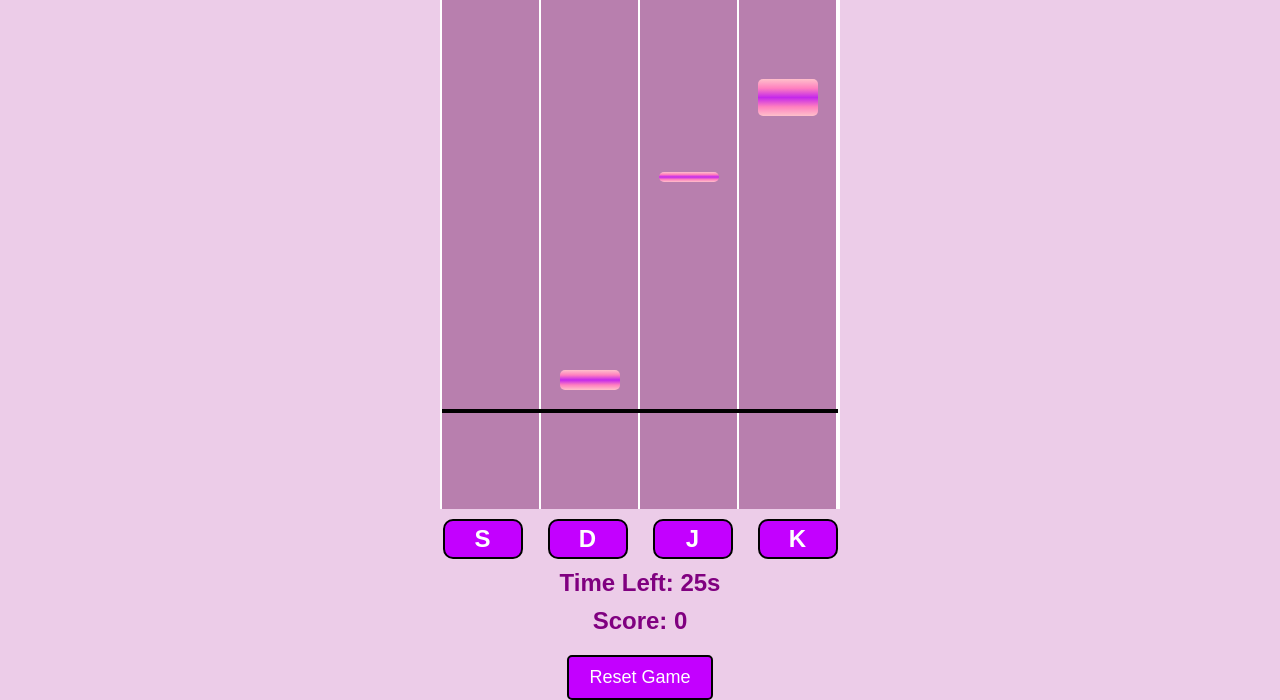
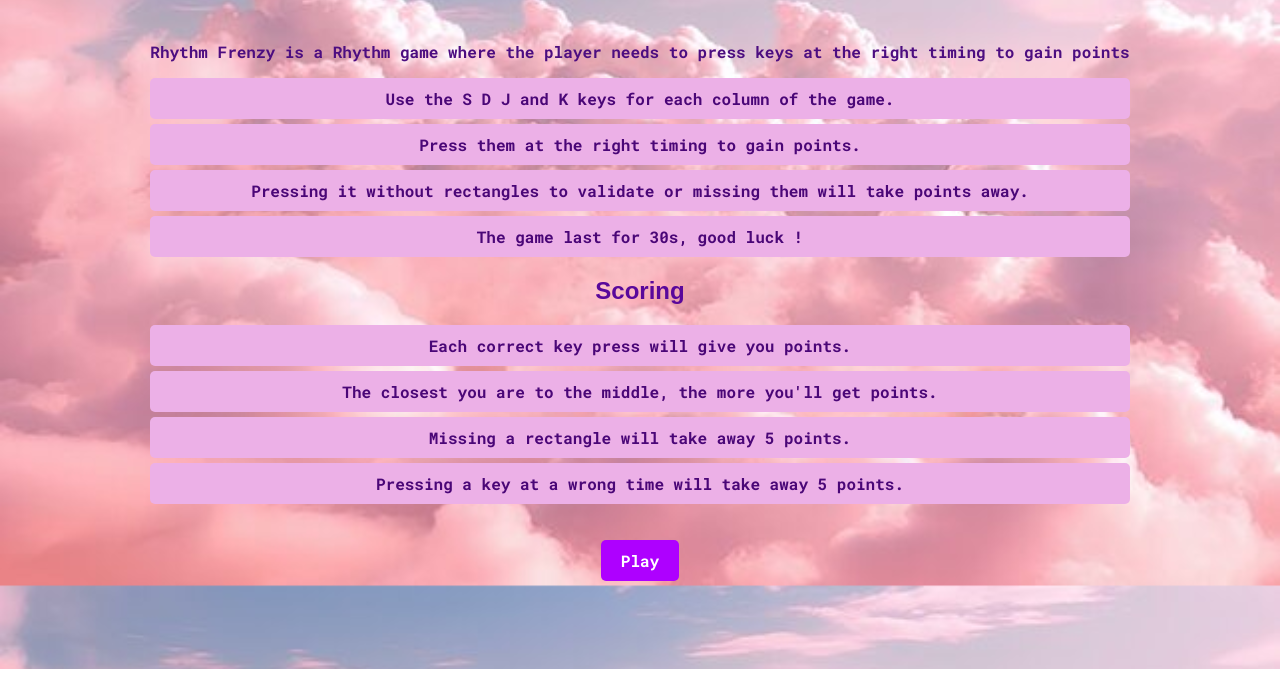
Before and after one commit to vnathael/rhythm-frenzy, a plain HTML site: page index.html in a window 1280 px wide. Shown: the part 131-831 px from the top of the page. After the commit the page ends 800 px from the top, so only its background shows below. Drawn offline with Linux system fonts and the light colour scheme; a web font is replaced by a local one.

Commit message:
added menu and home button

```diff
--- /dev/null
+++ b/gamestyle.css
@@ -0,0 +1,125 @@
+* {
+    margin: 0;
+    padding: 0;
+    box-sizing: border-box;
+    font-family: Arial, sans-serif;
+}
+
+body {
+    background-color: #eccce8;
+    color: white;
+    text-align: center;
+}
+
+#game-container {
+    position: relative;
+    width: 400px;
+    height: 80vh;
+    margin: auto;
+    display: flex;
+    border-left: 2px solid white;
+    border-right: 2px solid white;
+    background-color: rgb(184, 127, 174);
+    position: relative;
+}
+
+.column {
+    width: 25%;
+    height: 100%;
+    border-right: 2px solid white;
+    position: relative;
+    display: flex;
+    justify-content: center;
+}
+
+.column:last-child {
+    border-right: none;
+}
+
+#hit-line {
+    position: absolute;
+    bottom: 15%;
+    left: 0;
+    width: 100%;
+    height: 4px;
+    background-color: rgb(0, 0, 0);
+}
+
+.game-element {
+    position: absolute;
+    width: 60px;
+    height: 80px;
+    background: linear-gradient(to bottom, pink 0%, #ff80bf 25%, rgb(196, 40, 235) 50%, #ff80bf 75%, pink 100%);
+    border-radius: 5px;
+    transition: background 0.2s;
+}
+
+
+/* Keys container */
+#keys-container {
+    display: flex;
+    justify-content: center;
+    gap: 25px;
+    margin-top: 10px;
+}
+
+.key {
+    width: 80px;
+    height: 40px;
+    background-color: #c300ff;
+    color: white;
+    font-size: 24px;
+    font-weight: bold;
+    display: flex;
+    align-items: center;
+    justify-content: center;
+    border-radius: 10px;
+    border: 2px solid rgb(0, 0, 0);
+}
+
+#timer {
+    margin-top: 10px;
+    font-size: 24px;
+    font-weight: bold;
+    color: purple;
+}
+
+#score {
+    margin-top: 10px;
+    font-size: 24px;
+    font-weight: bold;
+    color: purple;
+}
+
+#reset-btn {
+    margin-top: 20px;
+    padding: 10px 20px;
+    font-size: 18px;
+    background-color: #c300ff;
+    color: rgb(255, 255, 255);
+    border: none;
+    border-radius: 5px;
+    cursor: pointer;
+    border: 2px solid rgb(0, 0, 0);
+}
+
+#reset-btn:hover {
+    background-color: #f700ff;
+}
+
+#welcomePageButton {
+    margin-top: 20px;
+    padding: 10px 20px;
+    font-size: 18px;
+    background-color: #c300ff;
+    color: rgb(255, 255, 255);
+    border: none;
+    border-radius: 5px;
+    cursor: pointer;
+    border: 2px solid rgb(0, 0, 0);
+    text-decoration: none;
+}
+
+#welcomePageButton:hover {
+    background-color: #f700ff;
+}
--- a/index.html
+++ b/index.html
@@ -3,32 +3,33 @@
 <head>
     <meta charset="UTF-8">
     <meta name="viewport" content="width=device-width, initial-scale=1.0">
-    <title>Rhythm Frenzy</title>
+    <title>Menu- Rhythm Frenzy</title>
     <link rel="stylesheet" href="style.css">
 </head>
 <body>
-    <div id="game-container">
-        <div class="column" id="col-s"></div>
-        <div class="column" id="col-d"></div>
-        <div class="column" id="col-j"></div>
-        <div class="column" id="col-k"></div>
-        <div id="hit-line"></div>
-    </div>
+    <header>
+        <h2>Rhythm Frenzy Rules</h2>
+    </header>
+    <main>
+        <section>
+            <p>Rhythm Frenzy is a Rhythm game where the player needs to press keys at the right timing to gain points</p>
+            <ul>
+                <li>Use the S D J and K keys for each column of the game.</li>
+                <li>Press them at the right timing to gain points.</li>
+                <li>Pressing it without rectangles to validate or missing them will take points away.</li>
+                <li>The game last for 30s, good luck !</li>
+            </ul>
+            <h2>Scoring</h2>
+            <ul>
+                <li>Each correct key press will give you points.</li>
+                <li>The closest you are to the middle, the more you'll get points.</li>
+                <li>Missing a rectangle will take away 5 points.</li>
+                <li>Pressing a key at a wrong time will take away 5 points.</li>
+            </ul>
 
-    <!-- Keys Display -->
-    <div id="keys-container">
-        <div class="key">S</div>
-        <div class="key">D</div>
-        <div class="key">J</div>
-        <div class="key">K</div>
-    </div>
-
-    <div id="timer">Time Left: 30s</div>
-
-    <div id="score">Score: 0</div>
-
-    <button id="reset-btn">Reset Game</button>
-
-    <script src="index.js"></script>
+            <nav>
+                <a href="game.html">Play</a>
+            </nav>
+    </main>
 </body>
 </html>
--- a/style.css
+++ b/style.css
@@ -1,108 +1,60 @@
-* {
+@import url('https://fonts.googleapis.com/css2?family=Sigmar&display=swap');
+@import url('https://fonts.googleapis.com/css2?family=Roboto+Mono:ital,wght@0,100..700;1,100..700&display=swap');
+
+body {
+    background-image: url('background.png');
+    background-size: cover;
+    display: flex;
+    flex-direction: column;
+    justify-content: center;
+    align-items: center;
+    height: 100%;
     margin: 0;
-    padding: 0;
-    box-sizing: border-box;
-    font-family: Arial, sans-serif;
+    font-family: 'Roboto Mono', sans-serif;
+    font-weight: bold;
+    position: fixed;
+    width: 100%;
+    overflow: auto;
 }
 
-body {
-    background-color: #eccce8;
-    color: white;
+main {
+    padding: 20px;
     text-align: center;
+    color: #4a0677;
 }
 
-#game-container {
-    position: relative;
-    width: 400px;
-    height: 80vh;
-    margin: auto;
-    display: flex;
-    border-left: 2px solid white;
-    border-right: 2px solid white;
-    background-color: rgb(184, 127, 174);
-    position: relative;
+h2 {
+    color: #59089b;
+    font-family: 'Sigmar', sans-serif;
 }
 
-.column {
-    width: 25%;
-    height: 100%;
-    border-right: 2px solid white;
-    position: relative;
-    display: flex;
-    justify-content: center;
+p {
+    color: #4c0d80;
 }
 
-.column:last-child {
-    border-right: none;
+ul {
+    list-style-type: none;
+    padding: 0;
 }
 
-#hit-line {
-    position: absolute;
-    bottom: 15%;
-    left: 0;
-    width: 100%;
-    height: 4px;
-    background-color: rgb(0, 0, 0);
+ul li {
+    background-color: #ecb0e7;
+    margin: 5px 0;
+    padding: 10px;
+    border-radius: 5px;
 }
 
-.game-element {
-    position: absolute;
-    width: 60px;
-    height: 80px;
-    background: linear-gradient(to bottom, pink 0%, #ff80bf 25%, rgb(196, 40, 235) 50%, #ff80bf 75%, pink 100%);
+nav a {
+    display: inline-block;
+    background-color: #ae00ff;
+    color: rgb(255, 255, 255);
+    padding: 10px 20px;
+    text-decoration: none;
     border-radius: 5px;
-    transition: background 0.2s;
+    margin-top: 20px;
+    transition: background-color 0.3s;
 }
 
-
-/* Keys container */
-#keys-container {
-    display: flex;
-    justify-content: center;
-    gap: 25px;
-    margin-top: 10px;
-}
-
-.key {
-    width: 80px;
-    height: 40px;
-    background-color: #c300ff;
-    color: white;
-    font-size: 24px;
-    font-weight: bold;
-    display: flex;
-    align-items: center;
-    justify-content: center;
-    border-radius: 10px;
-    border: 2px solid rgb(0, 0, 0);
-}
-
-#timer {
-    margin-top: 10px;
-    font-size: 24px;
-    font-weight: bold;
-    color: purple;
-}
-
-#score {
-    margin-top: 10px;
-    font-size: 24px;
-    font-weight: bold;
-    color: purple;
-}
-
-#reset-btn {
-    margin-top: 20px;
-    padding: 10px 20px;
-    font-size: 18px;
-    background-color: #c300ff;
-    color: rgb(255, 255, 255);
-    border: none;
-    border-radius: 5px;
-    cursor: pointer;
-    border: 2px solid rgb(0, 0, 0);
-}
-
-#reset-btn:hover {
+nav a:hover {
     background-color: #f700ff;
 }
```
Also changed, not shown: game.html (added, +36 -0 lines), background.png (added).
